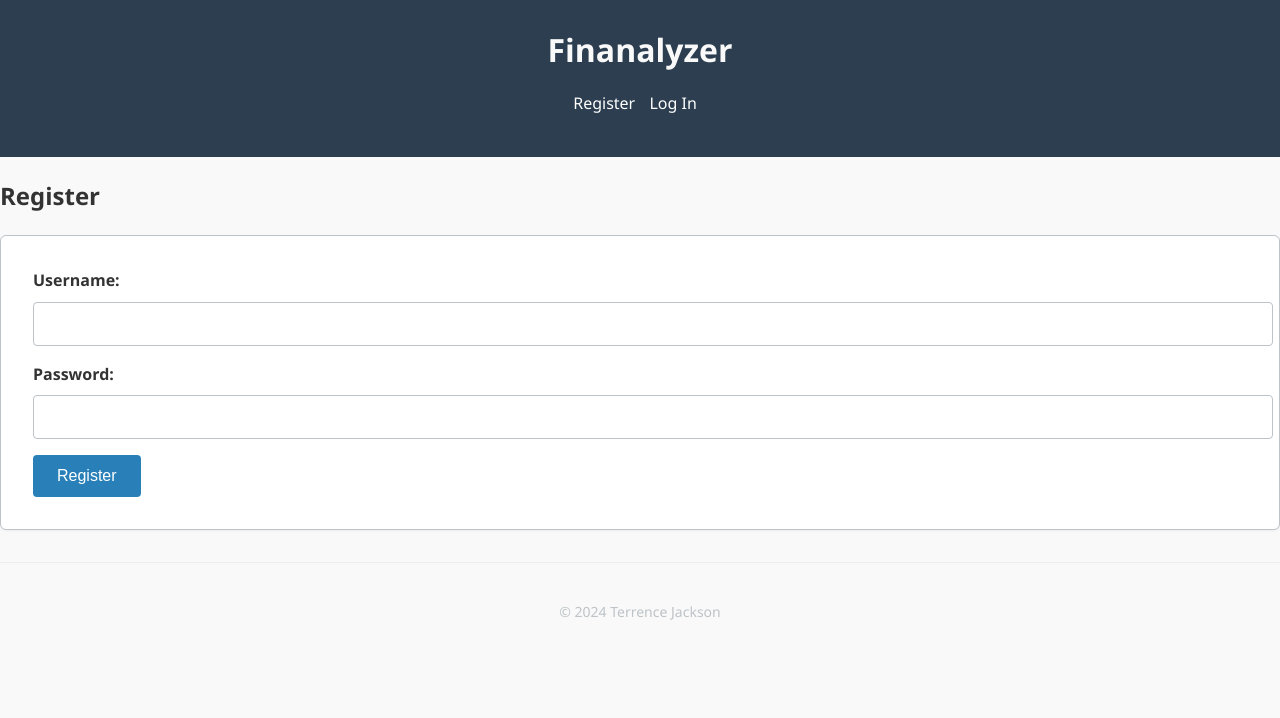
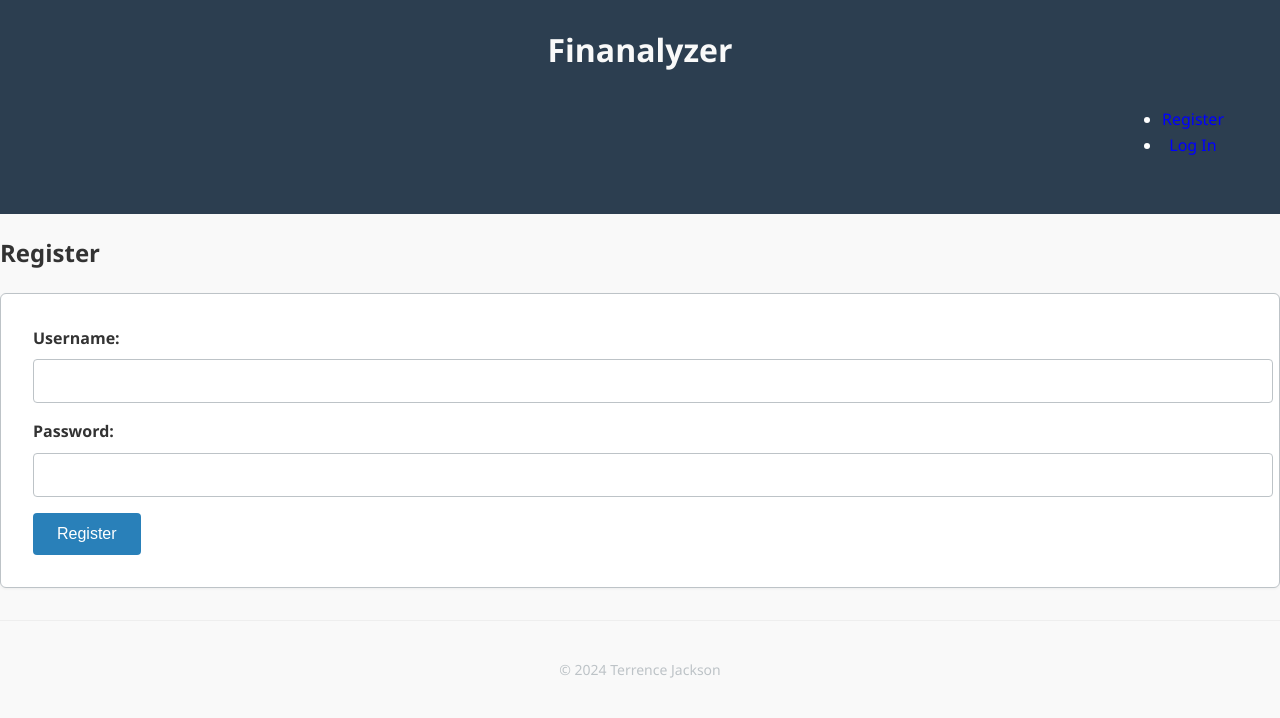
Before and after one commit to TRJackson998/finanalyzer, a Flask app: page /auth/register in a window 1280 px wide. Shown: the top 718 px of the page. Run offline with Flask 3, Linux system fonts and the light colour scheme; parts of the project's set-up code (start-up, migrations or seed data) failed here and were passed over.

Commit message:
Little more organizing styles

```diff
--- a/flaskapp/app/static/styles.css
+++ b/flaskapp/app/static/styles.css
@@ -1,6 +1,6 @@
-/* General Reset & Base Styles */
-body,
-html {
+/* ---------- Base & Light Mode Styles ---------- */
+
+body {
   font-family: "Segoe UI", Roboto, sans-serif;
   margin: 0;
   padding: 0;
@@ -8,17 +8,44 @@
   color: #333333; /* Charcoal Gray */
   line-height: 1.6;
 }
-
-/* Container */
+/* ---------- Container ---------- */
 .container {
   max-width: 960px;
   margin: 0 auto;
   padding: 2rem;
 }
 
-/* Header */
+/* ---------- Navbar ---------- */
+
+nav {
+  background-color: #2c3e50; /* Soft Navy */
+  color: white;
+  display: flex;
+  justify-content: space-between;
+  align-items: center;
+  padding: 1rem 2rem;
+}
+
+nav .nav-title {
+  font-size: 1.5rem;
+  font-weight: bold;
+}
+
+nav .nav-links a {
+  color: white;
+  margin-left: 1.5rem;
+  text-decoration: none;
+  font-weight: 500;
+}
+
+nav .nav-links a:hover {
+  text-decoration: underline;
+}
+
+/* ---------- Header ---------- */
+
 header {
-  background-color: #2c3e50; /* Soft Navy */
+  background-color: #2c3e50;
   color: #f9f9f9;
   padding: 1.5rem;
   text-align: center;
@@ -27,37 +54,10 @@
 header h1 {
   margin: 0;
   font-size: 2rem;
-  padding: 0;
-  text-align: center;
-}
-nav {
-  text-align: center;
 }
 
-nav ul {
-  list-style-type: none;
-  padding: 0;
-}
+/* ---------- Buttons ---------- */
 
-nav ul li {
-  display: inline;
-  margin-right: 10px;
-}
-
-nav ul li a {
-  color: #fff;
-  text-decoration: none;
-}
-
-nav ul li a:hover {
-  text-decoration: underline;
-}
-
-.content {
-  margin-top: 20px;
-}
-
-/* Buttons */
 button,
 input[type="submit"] {
   background-color: #2980b9; /* Deep Teal */
```
Also changed, not shown: other parts of flaskapp/app/static/styles.css (+47 -6 lines).
